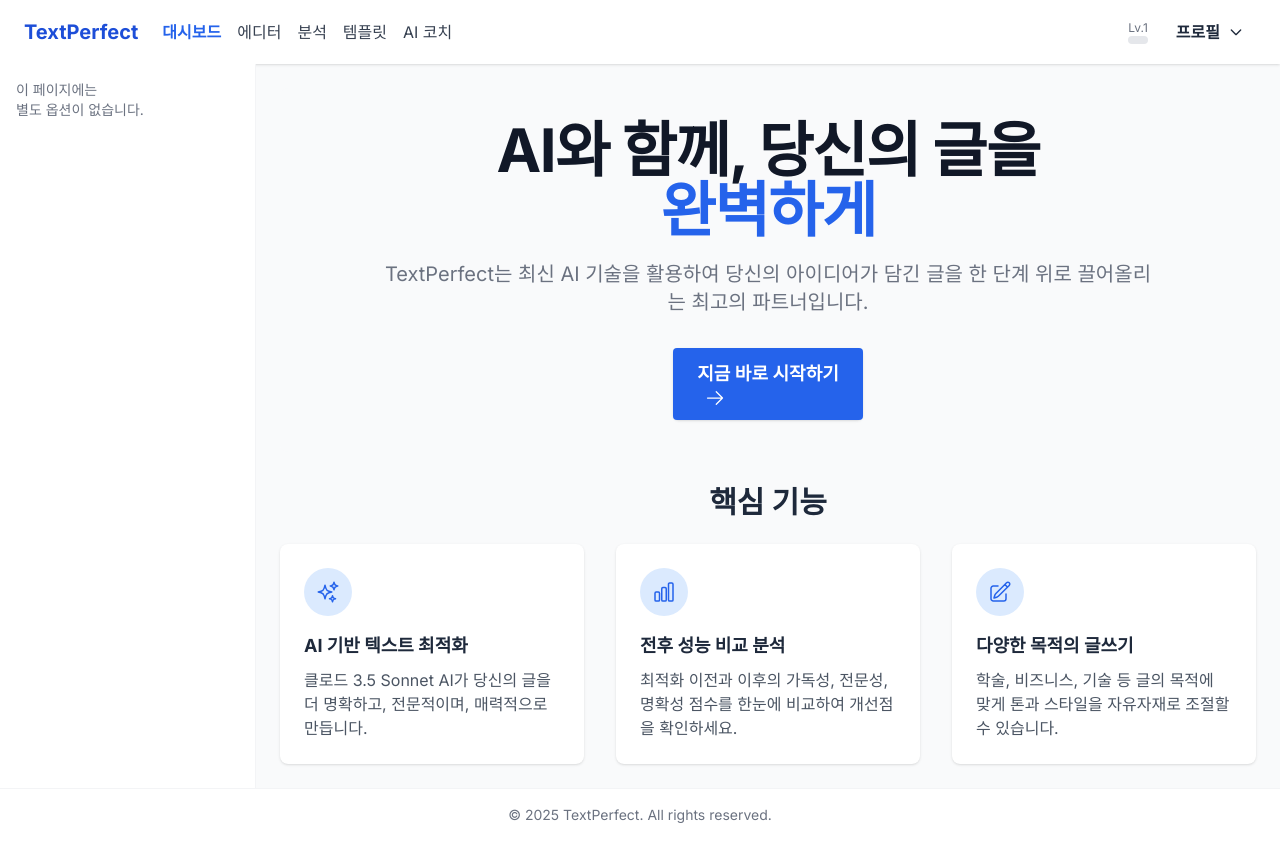
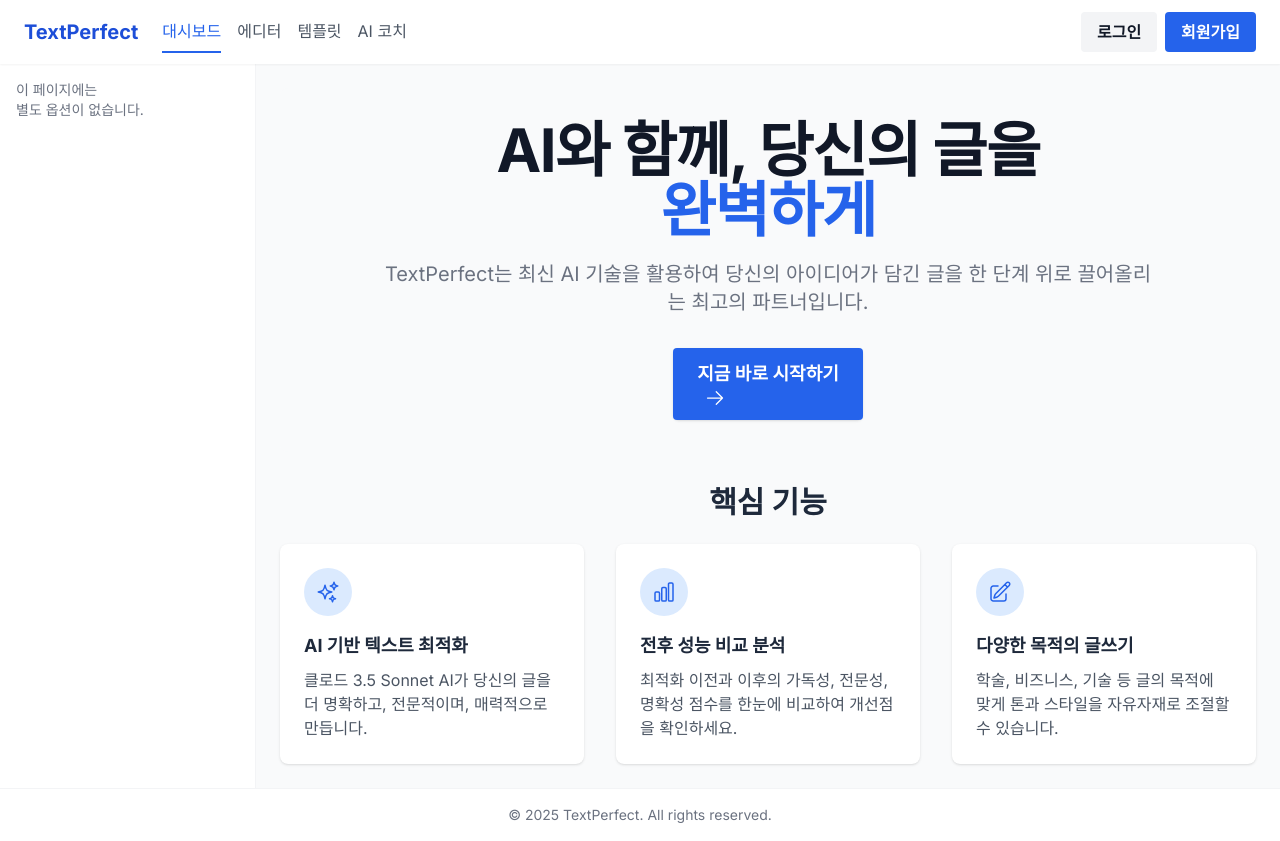
Before and after one commit to JHyeok5/TextPerfect, a React app: page / in a window 1280 px wide. Built offline with nearby package versions, Linux system fonts and the light colour scheme.

Commit message:
Update Header.jsx

```diff
--- a/src/components/layout/Header.jsx
+++ b/src/components/layout/Header.jsx
@@ -1,41 +1,91 @@
-import React from 'react';
+import React, { useState } from 'react';
 import { Link, NavLink } from 'react-router-dom';
 import { useUser } from '../../contexts/UserContext';
 import ProgressBar from '../common/ProgressBar';
+import Button from '../common/Button';
+import Modal from '../common/Modal';
+import LoginForm from '../auth/LoginForm';
+import SignupForm from '../auth/SignupForm';
+
+// 실제 로그인 기능 구현 전 사용할 더미 유저 정보
+const dummyUser = {
+  nickname: '테스트 유저',
+  level: 5,
+  exp: 450,
+};
 
 export default function Header() {
-  const { user } = useUser();
+  const { user, isAuthenticated, login, logout } = useUser();
+  const [isLoginModalOpen, setIsLoginModalOpen] = useState(false);
+  const [isSignupModalOpen, setIsSignupModalOpen] = useState(false);
+
+  const openLoginModal = () => {
+    setIsSignupModalOpen(false);
+    setIsLoginModalOpen(true);
+  };
+
+  const openSignupModal = () => {
+    setIsLoginModalOpen(false);
+    setIsSignupModalOpen(true);
+  };
+
   return (
-    <header className="bg-white shadow flex items-center px-6 h-16 justify-between">
+    <header className="bg-white shadow-sm flex items-center px-6 h-16 justify-between z-40">
       <div className="flex items-center gap-6">
         <Link to="/" className="font-bold text-xl text-blue-700">TextPerfect</Link>
         <nav className="hidden md:flex gap-4">
-          <NavLink to="/" className={({isActive}) => isActive ? 'text-blue-600 font-semibold' : 'text-gray-700'}>대시보드</NavLink>
-          <NavLink to="/editor" className={({isActive}) => isActive ? 'text-blue-600 font-semibold' : 'text-gray-700'}>에디터</NavLink>
-          <NavLink to="/analysis" className={({isActive}) => isActive ? 'text-blue-600 font-semibold' : 'text-gray-700'}>분석</NavLink>
-          <NavLink to="/templates" className={({isActive}) => isActive ? 'text-blue-600 font-semibold' : 'text-gray-700'}>템플릿</NavLink>
-          <NavLink to="/coaching" className={({isActive}) => isActive ? 'text-blue-600 font-semibold' : 'text-gray-700'}>AI 코치</NavLink>
+          <NavLink to="/" className={({isActive}) => `py-2 border-b-2 ${isActive ? 'text-blue-600 border-blue-600' : 'text-gray-600 border-transparent hover:text-blue-600'}`}>대시보드</NavLink>
+          <NavLink to="/editor" className={({isActive}) => `py-2 border-b-2 ${isActive ? 'text-blue-600 border-blue-600' : 'text-gray-600 border-transparent hover:text-blue-600'}`}>에디터</NavLink>
+          <NavLink to="/templates" className={({isActive}) => `py-2 border-b-2 ${isActive ? 'text-blue-600 border-blue-600' : 'text-gray-600 border-transparent hover:text-blue-600'}`}>템플릿</NavLink>
+          <NavLink to="/coaching" className={({isActive}) => `py-2 border-b-2 ${isActive ? 'text-blue-600 border-blue-600' : 'text-gray-600 border-transparent hover:text-blue-600'}`}>AI 코치</NavLink>
         </nav>
       </div>
+
       <div className="flex items-center gap-4">
-        <div className="hidden md:block text-xs text-gray-500 text-right">
-          <div>Lv.{user.level} {user.nickname}</div>
-          <ProgressBar value={user.exp} max={1000} color="bg-blue-500" height="h-2" />
-        </div>
-        <div className="relative group">
-          <button className="flex items-center gap-2 px-3 py-1 rounded hover:bg-gray-100">
-            <span className="font-semibold">프로필</span>
-            <svg className="w-4 h-4" fill="none" viewBox="0 0 24 24" stroke="currentColor" strokeWidth="2">
-              <path strokeLinecap="round" strokeLinejoin="round" d="M19 9l-7 7-7-7" />
-            </svg>
-          </button>
-          <div className="absolute right-0 mt-2 w-40 bg-white border rounded shadow-lg opacity-0 invisible group-hover:opacity-100 group-hover:visible transition-all z-50">
-            <Link to="/profile" className="block px-4 py-2 hover:bg-gray-50">내 프로필</Link>
-            <Link to="/subscription" className="block px-4 py-2 hover:bg-gray-50">구독 관리</Link>
-            <button className="block w-full text-left px-4 py-2 hover:bg-gray-50">로그아웃</button>
+        {isAuthenticated && user ? (
+          <>
+            <div className="hidden md:block text-sm text-gray-600 text-right">
+              <div>Lv.{user.level} <span className="font-semibold">{user.nickname}</span></div>
+              <ProgressBar value={user.exp} max={1000} />
+            </div>
+            <div className="relative group">
+              <button className="flex items-center gap-2 px-3 py-2 rounded-full hover:bg-gray-100 transition">
+                <svg xmlns="http://www.w3.org/2000/svg" className="h-6 w-6 text-gray-500" viewBox="0 0 20 20" fill="currentColor">
+                  <path fillRule="evenodd" d="M18 10a8 8 0 11-16 0 8 8 0 0116 0zm-6-3a2 2 0 11-4 0 2 2 0 014 0zm-2 4a5 5 0 00-4.546 2.916A5.986 5.986 0 0010 16a5.986 5.986 0 004.546-2.084A5 5 0 0010 11z" clipRule="evenodd" />
+                </svg>
+              </button>
+              <div className="absolute right-0 mt-2 w-48 bg-white border rounded-md shadow-lg opacity-0 invisible group-hover:opacity-100 group-hover:visible transition-all z-50 py-1">
+                <div className="px-4 py-2 border-b">
+                  <p className="font-bold">{user.nickname}</p>
+                  <p className="text-sm text-gray-500">Lv.{user.level}</p>
+                </div>
+                <Link to="/profile" className="block px-4 py-2 text-sm text-gray-700 hover:bg-gray-100">프로필</Link>
+                <Link to="/subscription" className="block px-4 py-2 text-sm text-gray-700 hover:bg-gray-100">구독 관리</Link>
+                <button onClick={logout} className="block w-full text-left px-4 py-2 text-sm text-gray-700 hover:bg-red-50 hover:text-red-600">로그아웃</button>
+              </div>
+            </div>
+          </>
+        ) : (
+          <div className="flex items-center gap-2">
+            <Button onClick={() => setIsLoginModalOpen(true)} variant="secondary">로그인</Button>
+            <Button onClick={() => setIsSignupModalOpen(true)} variant="primary">회원가입</Button>
           </div>
-        </div>
+        )}
       </div>
+
+      <Modal isOpen={isLoginModalOpen} onClose={() => setIsLoginModalOpen(false)} title="로그인">
+        <LoginForm
+          onClose={() => setIsLoginModalOpen(false)}
+          onSwitchToSignup={openSignupModal}
+        />
+      </Modal>
+
+      <Modal isOpen={isSignupModalOpen} onClose={() => setIsSignupModalOpen(false)} title="회원가입">
+        <SignupForm
+          onClose={() => setIsSignupModalOpen(false)}
+          onSwitchToLogin={openLoginModal}
+        />
+      </Modal>
     </header>
   );
 }
```
